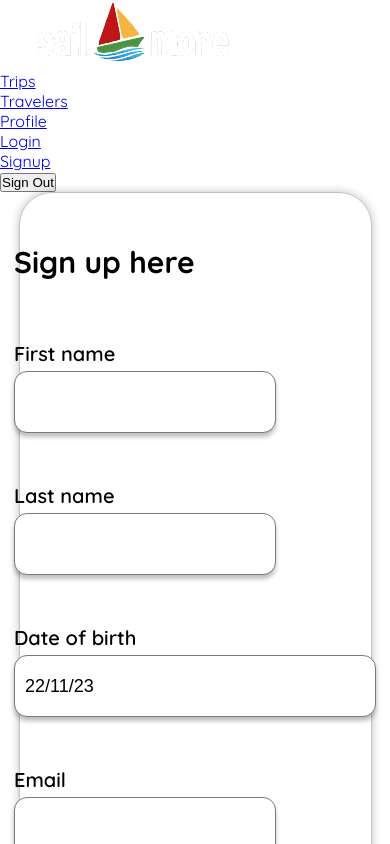
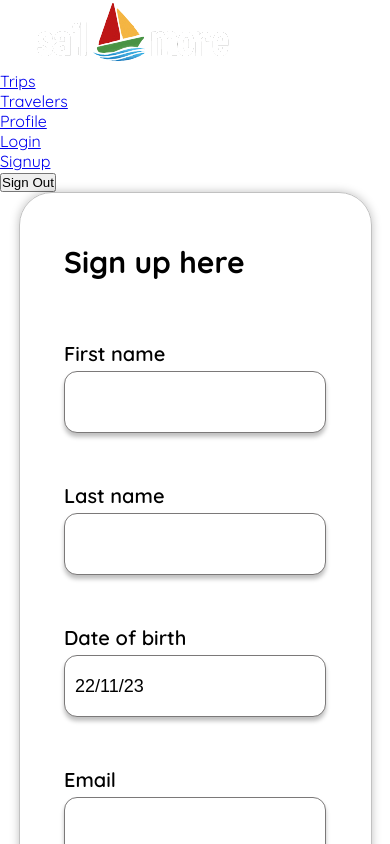
Before and after one commit to Graakjae/sailmore, a Next.js app: page /signup in a window 390 px wide. Shown: the top 844 px of the page. Built offline with nearby package versions, Linux system fonts and the light colour scheme; no server answers.

Commit message:
styling date input

```diff
--- a/app/signup/signup.css
+++ b/app/signup/signup.css
@@ -56,6 +56,9 @@
         width: 100px;
         height: 100px;
     }
+    .date {
+        width: 250px;
+    }
     input {
         width: 250px;
     }
```
